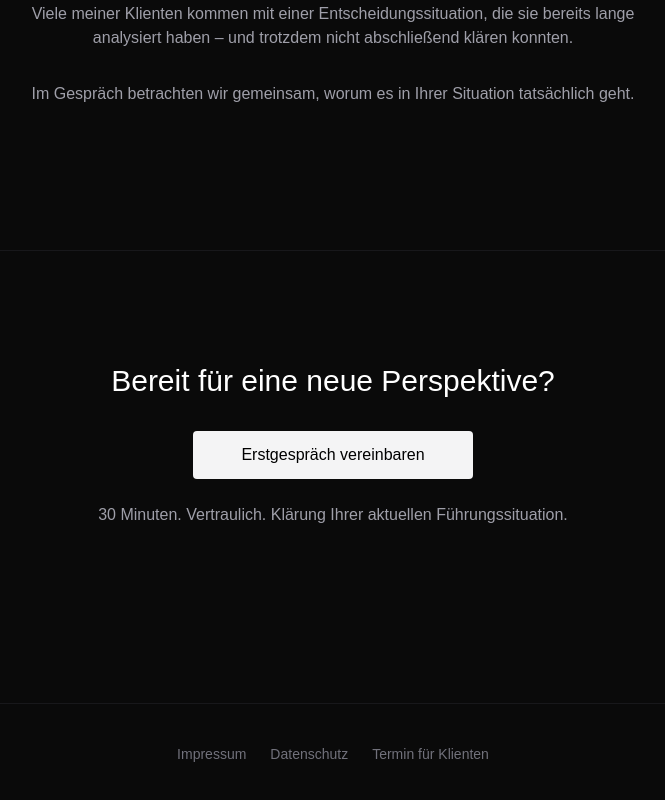
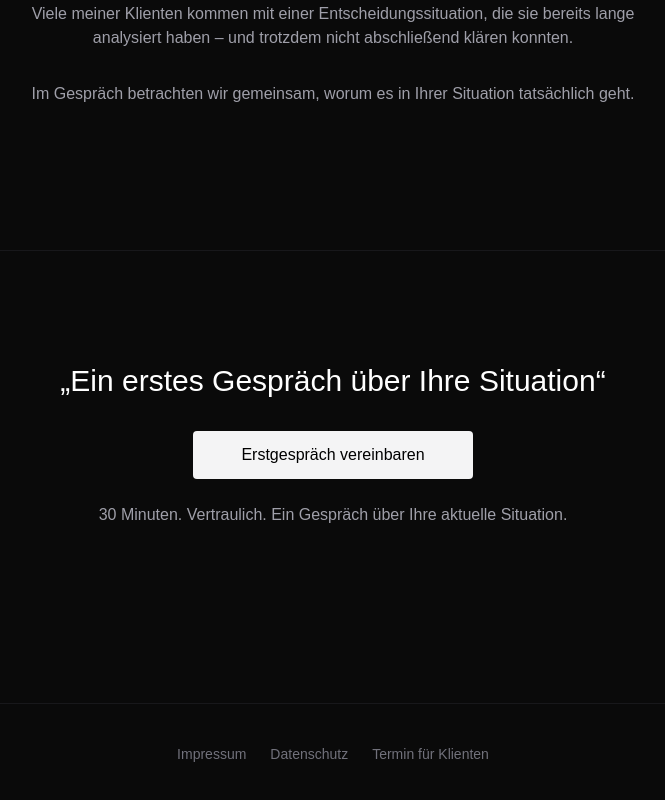
Before and after one commit to wolfgangtietz/coaching-landing, a Next.js app: page / in a window 1280 px wide. Shown: the part 5452-6252 px from the top of the page, without its empty margins (307-972 px from the left). Built offline with nearby package versions, Linux system fonts and the light colour scheme.

Commit message:
Refine booking section logic and Meetergo integration

```diff
--- a/components/BookingSection.tsx
+++ b/components/BookingSection.tsx
@@ -8,7 +8,7 @@ export default function BookingSection() {
     <section id="booking" className="scroll-mt-32 py-20 px-6 text-center border-t border-zinc-900">
       {!showMeetergo ? (
         <div className="max-w-2xl mx-auto pt-8">
-          <h2 className="text-3xl font-light mb-8 text-white">Bereit für eine neue Perspektive?</h2>
+          <h2 className="text-3xl font-light mb-8 text-white">„Ein erstes Gespräch über Ihre Situation“</h2>
          <button
   id="booking-button"
   onClick={() => setShowMeetergo(true)}
@@ -16,13 +16,13 @@ export default function BookingSection() {
           >
             Erstgespräch vereinbaren
           </button>
-          <p className="mt-6 text-zinc-400 font-light">30 Minuten. Vertraulich. Klärung Ihrer aktuellen Führungssituation.</p>
+          <p className="mt-6 text-zinc-400 font-light">30 Minuten. Vertraulich. Ein Gespräch über Ihre aktuelle Situation.</p>
         </div>
       ) : (
         <div className="w-full max-w-4xl mx-auto min-h-[600px] animate-fade-in">
           <iframe
             src="https://cal.meetergo.com/wolfgangtietz/erstgespraech"
-            style={{ width: "100%", height: "900px", border: "none" }}
+            style={{ width: "100%", height: "1000px", border: "none" }}
             title="Meetergo Booking"
           />
         </div>
```
